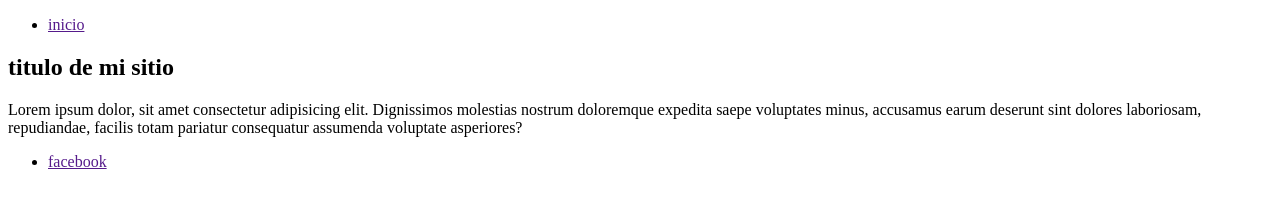
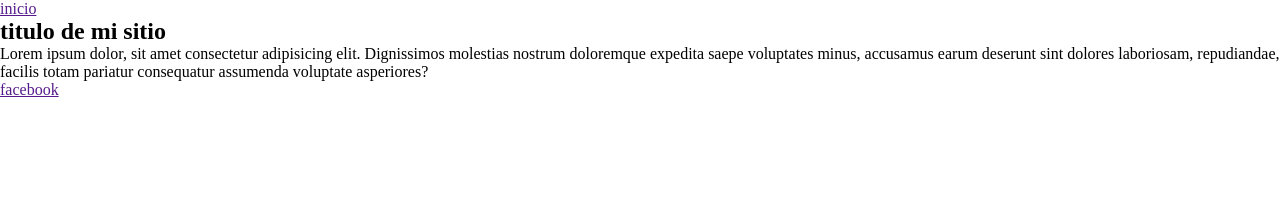
Before and after one commit to cardenasmaximiliano/afterDeGit, a plain HTML site: page index.html in a window 1280 px wide. Drawn offline with Linux system fonts and the light colour scheme.

Commit message:
creacion de css y reset

```diff
--- /dev/null
+++ b/css/style.css
@@ -0,0 +1,5 @@
+*{
+    margin: 0;
+    padding: 0;
+    box-sizing: border-box;
+}
--- a/index.html
+++ b/index.html
@@ -4,6 +4,7 @@
     <meta charset="UTF-8">
     <meta name="viewport" content="width=device-width, initial-scale=1.0">
     <title>Document</title>
+    <link rel="stylesheet" href="./css/style.css">
 </head>
 <body>
     <header>
```
